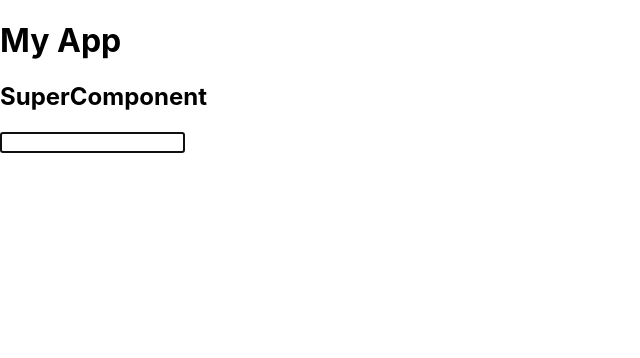
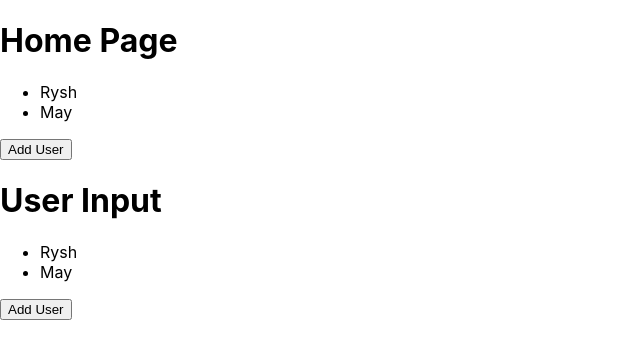
Before and after one commit to juan-carlos-aguilar/udemy-react-course, a React (Create React App) app in the folder react-udemy-tutorial/: page / in a window 1280 px wide. Shown: the top 358 px of the page, without its empty margins (0-640 px from the left). Built offline with nearby package versions, Linux system fonts and the light colour scheme.

Commit message:
Lesson 53 - Context API - Hands on

```diff
--- a/react-udemy-tutorial/src/App.tsx
+++ b/react-udemy-tutorial/src/App.tsx
@@ -1,38 +1,17 @@
 import React, {ErrorInfo} from 'react';
 import './App.css';
-import { Input } from './components/Input';
-import SuperComponent from './components/SuperComponent';
+import HomePage from './components/Homepage';
+import { MyContext, MyContextProvider } from './context/MyContext';
 
 
 
-class App extends React.Component {
-  inputRef: React.RefObject<HTMLInputElement>;
-
-  constructor(props: {}) {
-    super(props);
-
-    this.inputRef = React.createRef();
-  }
-
-  componentDidMount() {
-    console.log(this.inputRef.current);
-    this.inputRef.current && this.inputRef.current.focus();
-  }
-
-  // Callback ref example
-  // getInputRef = (element: HTMLInputElement) => {
-  //   this.inputRef = element;
-  // }
-
-  render() {
-    return (
-      <React.Fragment>
-        <h1>My App</h1>
-        <SuperComponent />
-        <Input ref={this.inputRef} />
-      </React.Fragment>
-    );
-  }
+function App() {
+  return (
+    <MyContextProvider>
+      <HomePage />
+    </MyContextProvider>
+  );
 }
 
+
 export default App;
--- /dev/null
+++ b/react-udemy-tutorial/src/components/Homepage/index.tsx
@@ -0,0 +1,22 @@
+import React from "react";
+import { MyContext } from "../../context/MyContext";
+import UserInput from "../UserInput";
+
+class HomePage extends React.Component {
+    static contextType = MyContext;
+    context!: React.ContextType<typeof MyContext>
+    render() {
+        return (
+            <div>
+                <h1>Home Page</h1>
+                <ul>
+                    {this.context.users.map(user => <li key={user}>{user}</li>)}
+                </ul>
+                <button onClick={() => this.context.updateUser('bella')}>Add User</button>
+                <UserInput />
+            </div>
+        )
+    }
+}
+
+export default HomePage;
--- /dev/null
+++ b/react-udemy-tutorial/src/components/Homepage/interface.ts
@@ -0,0 +1 @@
+export interface UserInputProps {}
--- /dev/null
+++ b/react-udemy-tutorial/src/components/UserInput/index.tsx
@@ -0,0 +1,22 @@
+import React from "react";
+import { MyContext } from "../../context/MyContext";
+
+class UserInput extends React.Component {
+    render() {
+        return (
+            <MyContext.Consumer>
+                {(value) => (
+                    <div>
+                        <h1>User Input</h1>
+                        <ul>
+                            {value.users.map(user => <li key={user}>{user}</li>)}
+                        </ul>
+                        <button onClick={() => value.updateUser('Prince')}>Add User</button>
+                    </div>
+                )}
+            </MyContext.Consumer>
+        )
+    }
+}
+
+export default UserInput;
--- /dev/null
+++ b/react-udemy-tutorial/src/context/MyContext.tsx
@@ -0,0 +1,43 @@
+import React from "react";
+import { getTextOfJSDocComment } from "typescript";
+
+export interface MyContextType {
+    users: string[];
+    updateUser(user: string): any;
+}
+
+export const MyContext = React.createContext<MyContextType>({
+    users: ['Rysh', 'May'],
+    updateUser:() => {}
+});
+
+interface MyContextProviderState {
+    users: string[];
+}
+
+export class MyContextProvider extends React.Component<{}, MyContextProviderState> {
+    constructor(props: {}) {
+        super(props);
+
+        this.state = {
+            users: ['Rysh', 'May']
+       }
+    }
+
+    handleUpdateUser = (user: string) => {
+        this.setState({
+            users: [...this.state.users, user]
+        });
+    }
+
+    render() {
+        return (
+            <MyContext.Provider value={{
+                users: this.state.users,
+                updateUser: this.handleUpdateUser
+            }}>
+                {this.props.children}
+            </MyContext.Provider>
+        )
+    }
+}
```
